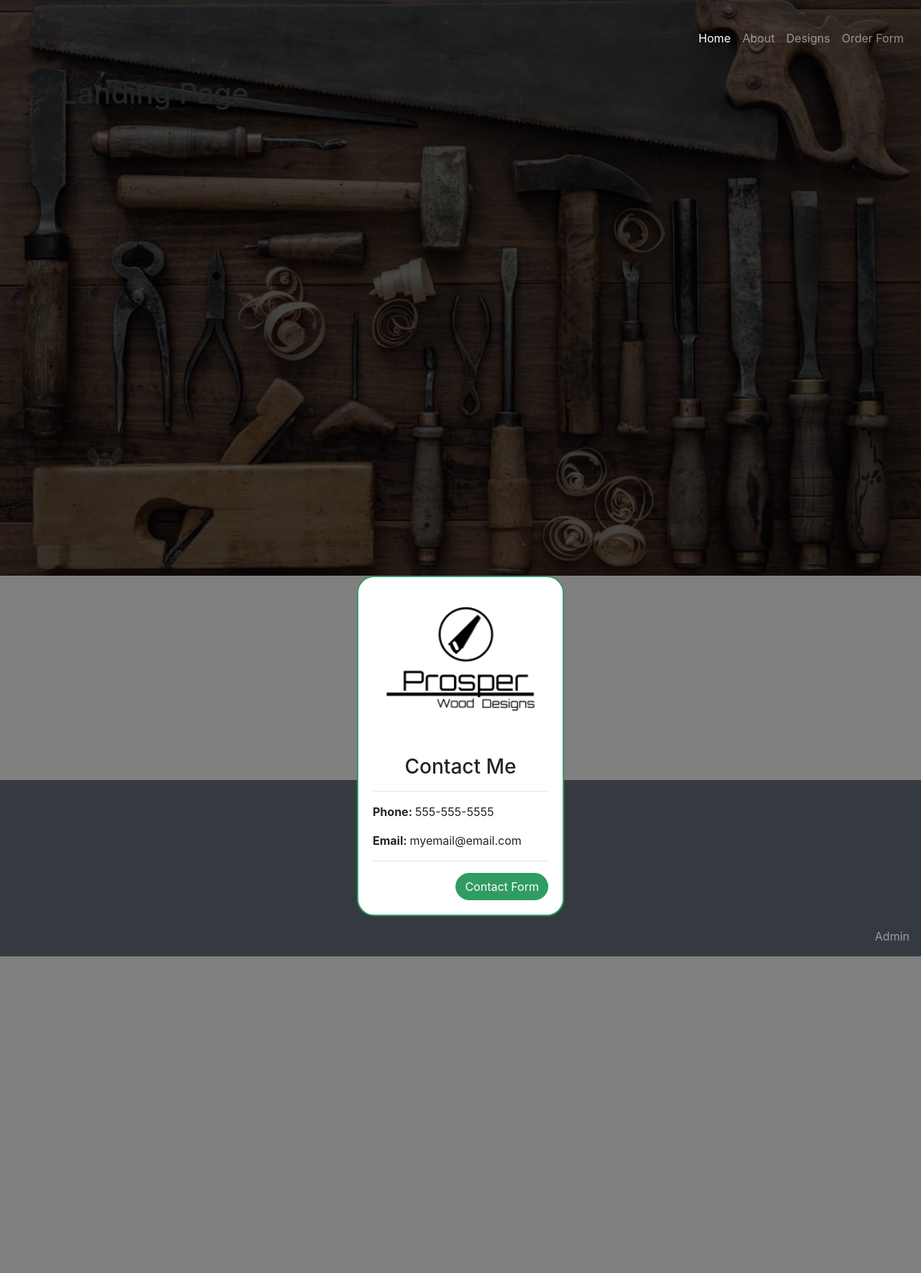
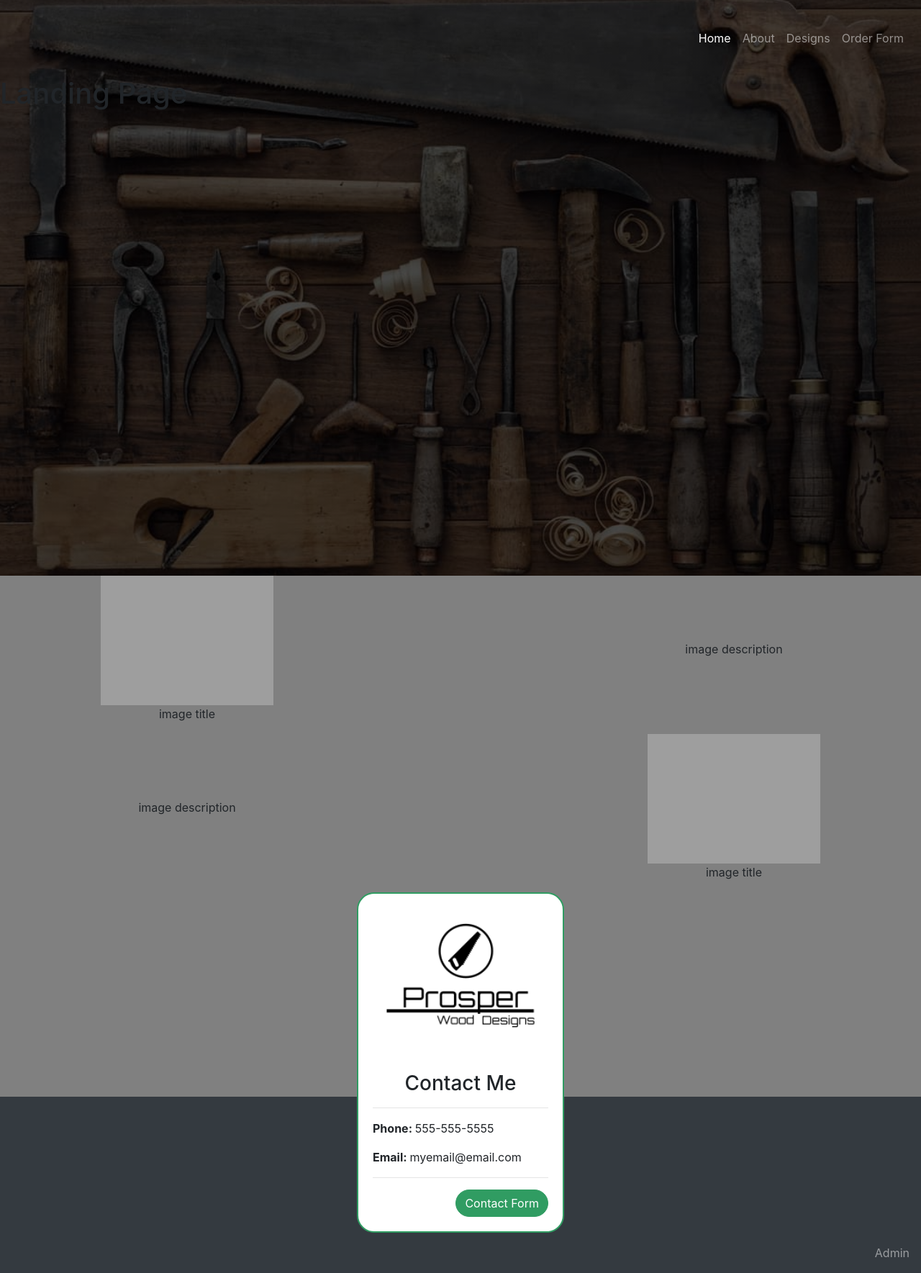
Before and after one commit to mcole22266/prosperwooddesigns, a Flask app: page / in a window 1280 px wide. Shown: the whole page at 72% size. Before the commit the page ends 1329 px from the top, so only its background shows below. Run offline with Flask 2, Linux system fonts and the light colour scheme; parts of the project's set-up code (start-up, migrations or seed data) failed here and were passed over; some libraries are stand-ins or nearby versions; grey boxes are pictures that could not be loaded.

Commit message:
Added content to landing page

```diff
--- a/prosperwooddesigns/app/templates/index.html
+++ b/prosperwooddesigns/app/templates/index.html
@@ -10,10 +10,35 @@ Content for the landing page -->
 
     {% include './navbar.html' %}
 
-    <div class="container">
+    <div>
         <h1>Landing Page</h1>
     </div>
 
 </div>
 
+<div class="container page-content">
+
+    <div class="row justify-content-around align-items-center text-center">
+        <div class="col-md-4">
+            <img src="../static/images/cornhole_football00.jpeg" alt="" style="width: 15rem;">
+            <p>image title</p>
+        </div>
+        <div class="col-md-4 offset-md-4">
+            <p>image description</p>
+        </div>
+    </div>
+
+    <div class="row justify-content-around align-items-center text-center">
+        <div class="col-md-4">
+            <p>image description</p>
+        </div>
+        <div class="col-md-4 offset-md-4">
+            <img src="../static/images/cornhole_football00.jpeg" alt="" style="width: 15rem;">
+            <p>image title</p>
+        </div>
+    </div>
+
+</div>
+
+
 {% endblock body %}
--- a/prosperwooddesigns/app/templates/layout.html
+++ b/prosperwooddesigns/app/templates/layout.html
@@ -5,7 +5,9 @@ Contains structure for general layout of pages -->
 
 {% include './meta.html' %}
 
-{% if title != 'Home' and title != 'About' %}{% include './navbar.html' %}{% endif %}
+{% if title != 'Home' and title != 'About' %}
+    {% include './navbar.html' %}
+{% endif %}
 {% block body %}{% endblock %}
 {% include './footer.html' %}
 
```
